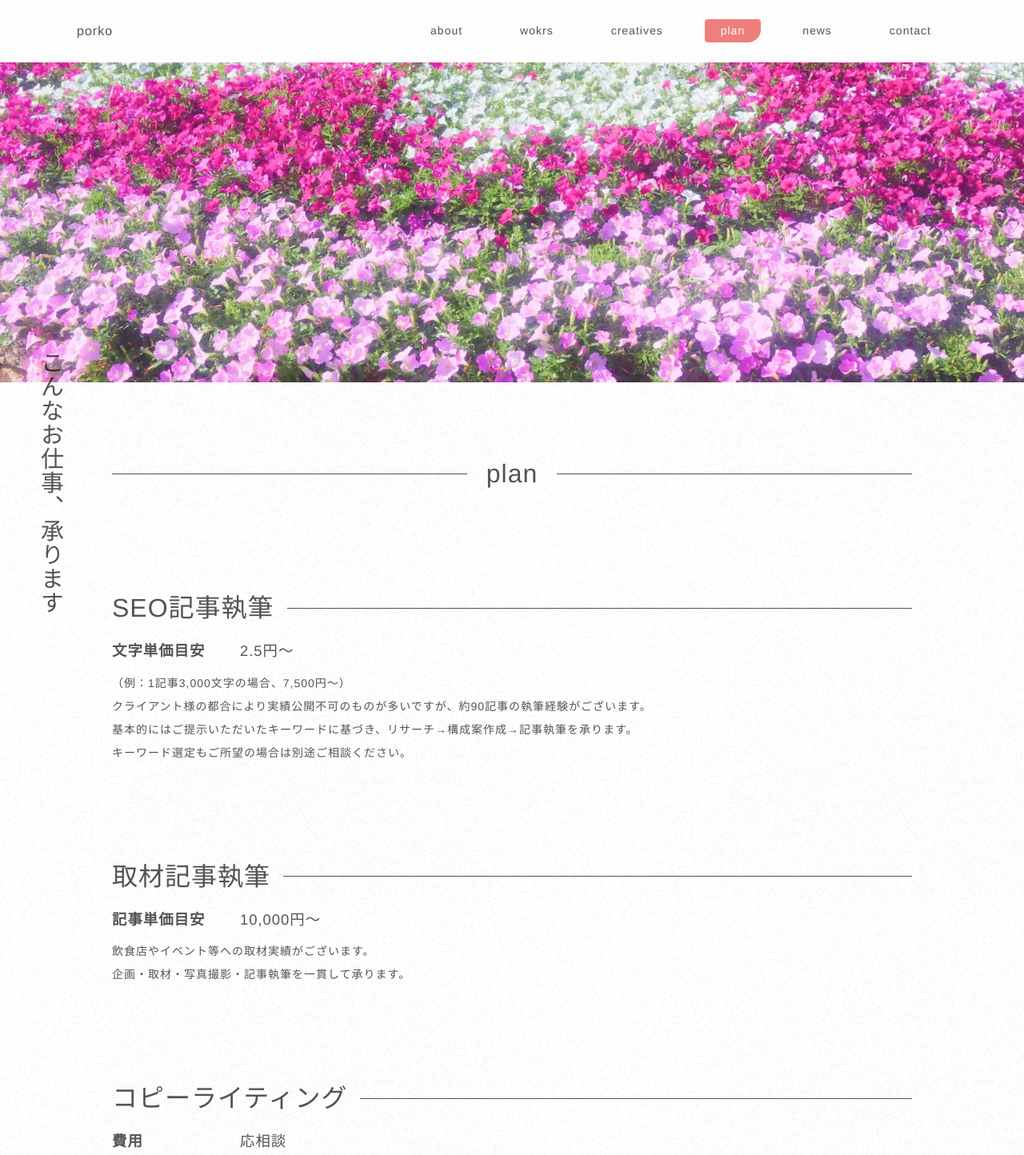
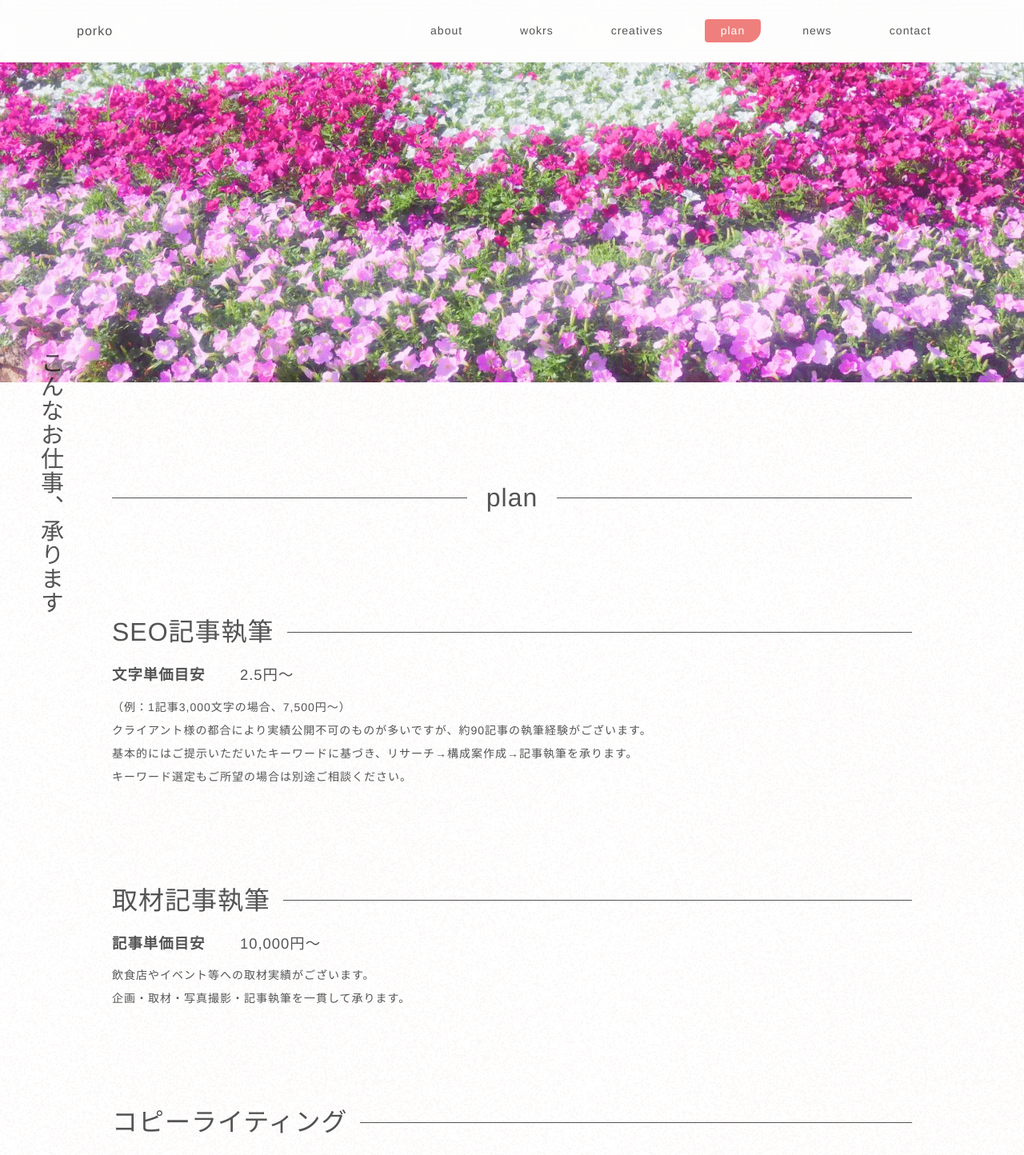
Before and after one commit to kaikojima05/porko, a Next.js app: page /plan in a window 1280 px wide. Shown: the top 1444 px of the page at 80% size. Built offline with nearby package versions, Linux system fonts and the light colour scheme.

Commit message:
body component の padding を調整

```diff
--- a/ui/base/body/index.tsx
+++ b/ui/base/body/index.tsx
@@ -83,6 +83,7 @@ export default function Body({
             "w-full mx-0 z-0 relative",
             "pt-[5.625rem] pb-[5.625rem] px-4",
             "lg:flex lg:flex-col lg:justify-center lg:items-center lg:px-0",
+            "xl:pt-[7.5rem]",
             `${bodyClassName}`
           )}
         >
```
